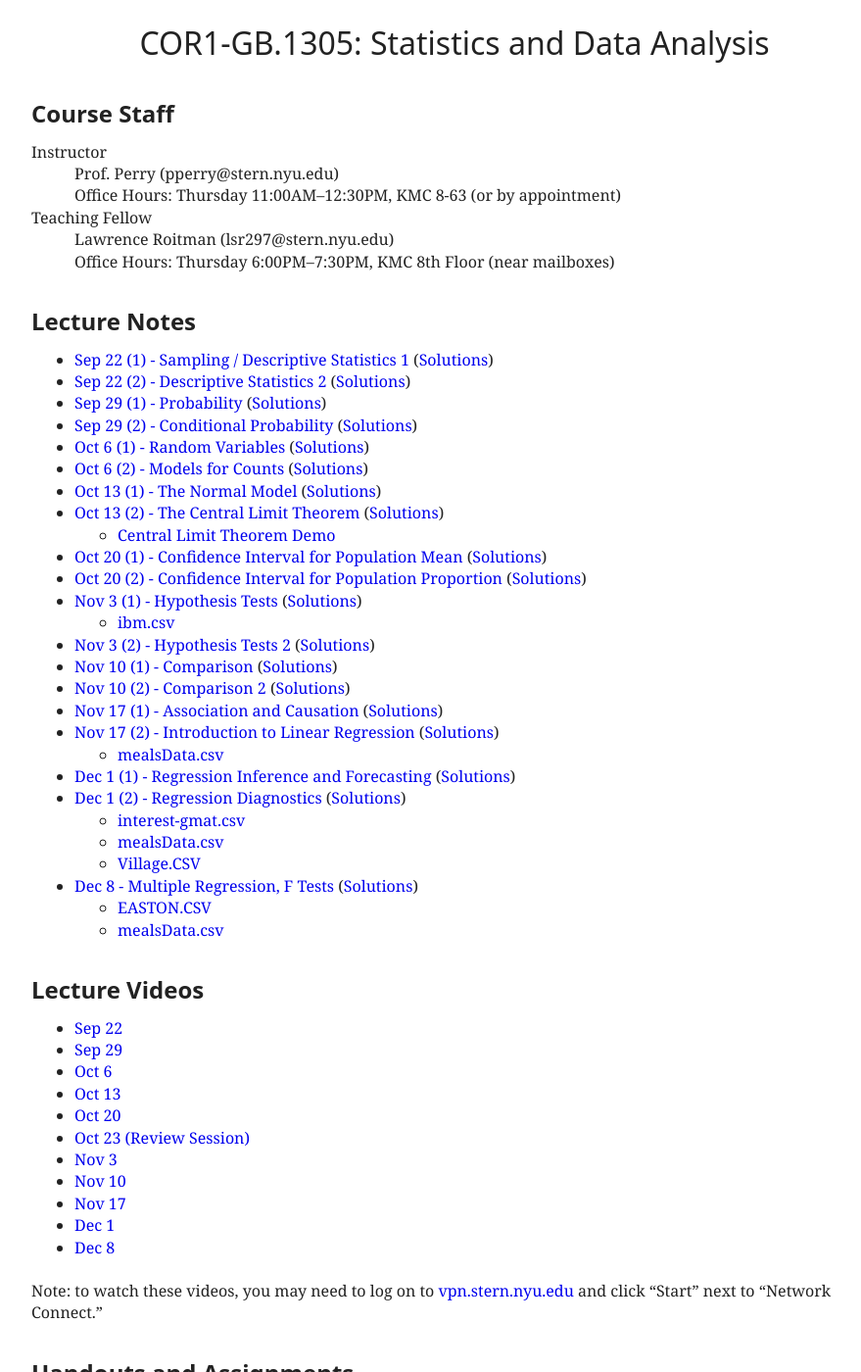
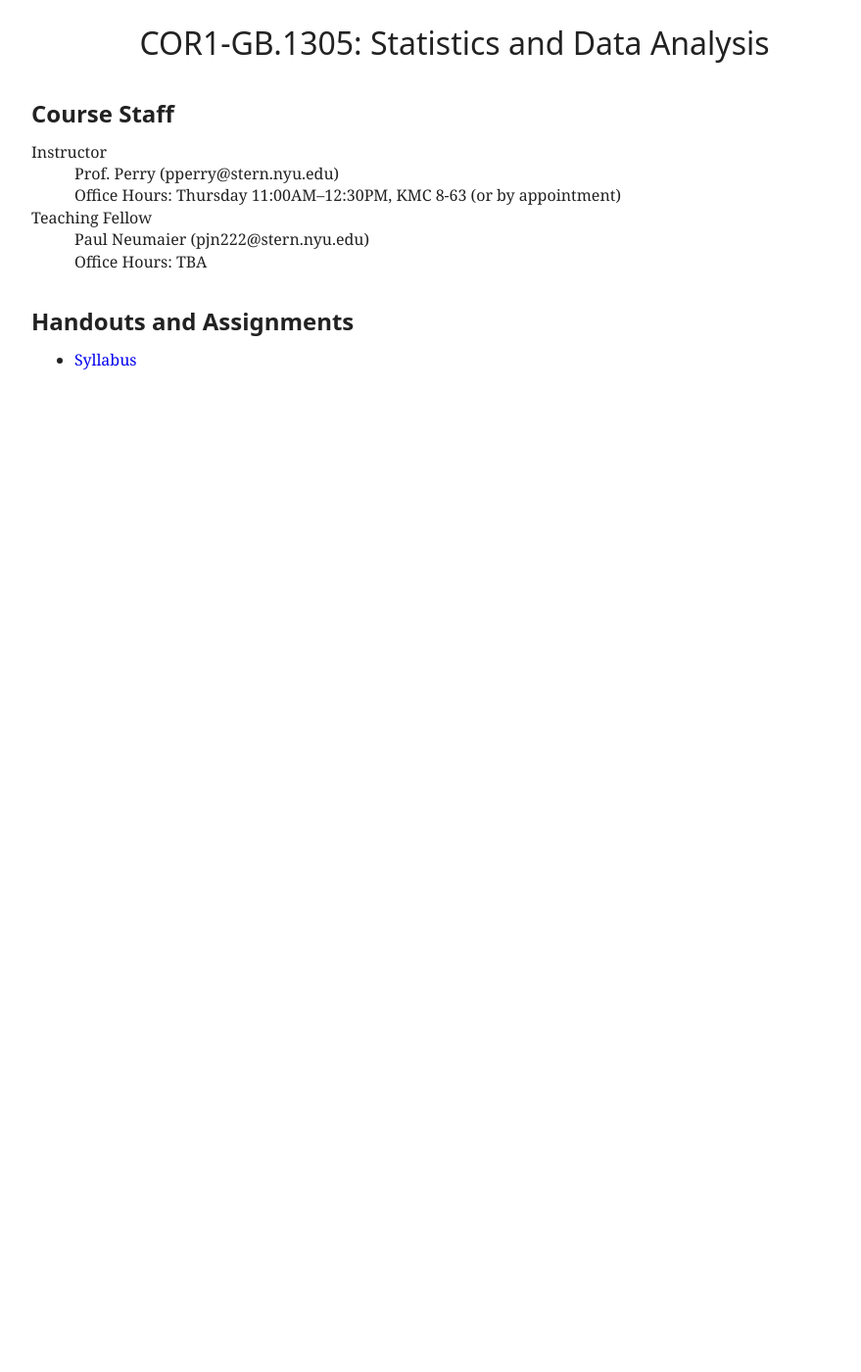
Before and after one commit to patperry/patperry.github.com, a Jekyll site: the page built from course/cor1305/index.html, in a window 1280 px wide and 1400 px high. Shown: the whole window at 98% size, without its empty margins (176-1055 px from the left). Built offline with Jekyll 4.4.1, drawn with Linux system fonts in a browser that asks for light colours; some of the changed text lies outside the part shown.

Commit message:
Update syllabus

```diff
--- a/course/cor1305/index.html
+++ b/course/cor1305/index.html
@@ -14,11 +14,12 @@ stylesheet: /css/main.css?v=1
   <dd>Office Hours: Thursday 11:00AM&ndash;12:30PM, KMC 8-63 (or by appointment)</dd>
 
   <dt>Teaching Fellow</dt>
-  <dd>Lawrence Roitman (lsr297@stern.nyu.edu)</dd>
-  <dd>Office Hours: Thursday 6:00PM&ndash;7:30PM, KMC 8th Floor (near mailboxes)</dd>
+  <dd>Paul Neumaier (pjn222@stern.nyu.edu)</dd>
+  <dd>Office Hours: TBA</dd> <!-- Thursday 6:00PM&ndash;7:30PM, KMC 8th Floor (near mailboxes)</dd> -->
 </dl>
 
 
+<!--
 <h2>Lecture Notes</h2>
 <ul>
   <li><a href="lecture/sampling.pdf">Sep 22 (1) - Sampling / Descriptive Statistics 1</a>
@@ -77,9 +78,11 @@ stylesheet: /css/main.css?v=1
       <li><a href="data/EASTON.CSV">EASTON.CSV</a>
       <li><a href="data/mealsData.csv">mealsData.csv</a>
     </ul>
+-->
 </ul>
 
 
+<!--
 <h2>Lecture Videos</h2>
 <ul>
   <li><a href="http://nyustern.mediasite.com/Mediasite/Play/e93a6fb81c29453db4d40357c77114241d">Sep 22</a>
@@ -97,11 +100,12 @@ stylesheet: /css/main.css?v=1
 <p>Note: to watch these videos, you may need to log on to <a href="http://vpn.stern.nyu.edu/">vpn.stern.nyu.edu</a>
   and click &ldquo;Start&rdquo; next to &ldquo;Network Connect.&rdquo;
 </p>
-
+-->
 
 <h2>Handouts and Assignments</h2>
 <ul>
   <li><a href="handout/syllabus.pdf">Syllabus</a>
+<!--
   <li><a href="http://goo.gl/hs16Kk">Class Survey</a>
   <li><a href="handout/minitab-tips.pdf">Minitab Tips</a>
   <li><a href="hw/hw01.pdf">Homework 1</a>
@@ -150,5 +154,6 @@ stylesheet: /css/main.css?v=1
       <li><a href="data/MAGAZINE.CSV">MAGAZINE.CSV</a>
     </ul>
   <li><a href="handout/final.pdf">Sample Final</a>
+-->
 </ul>
 </main>
```
Also changed, not shown: 1 other file.
